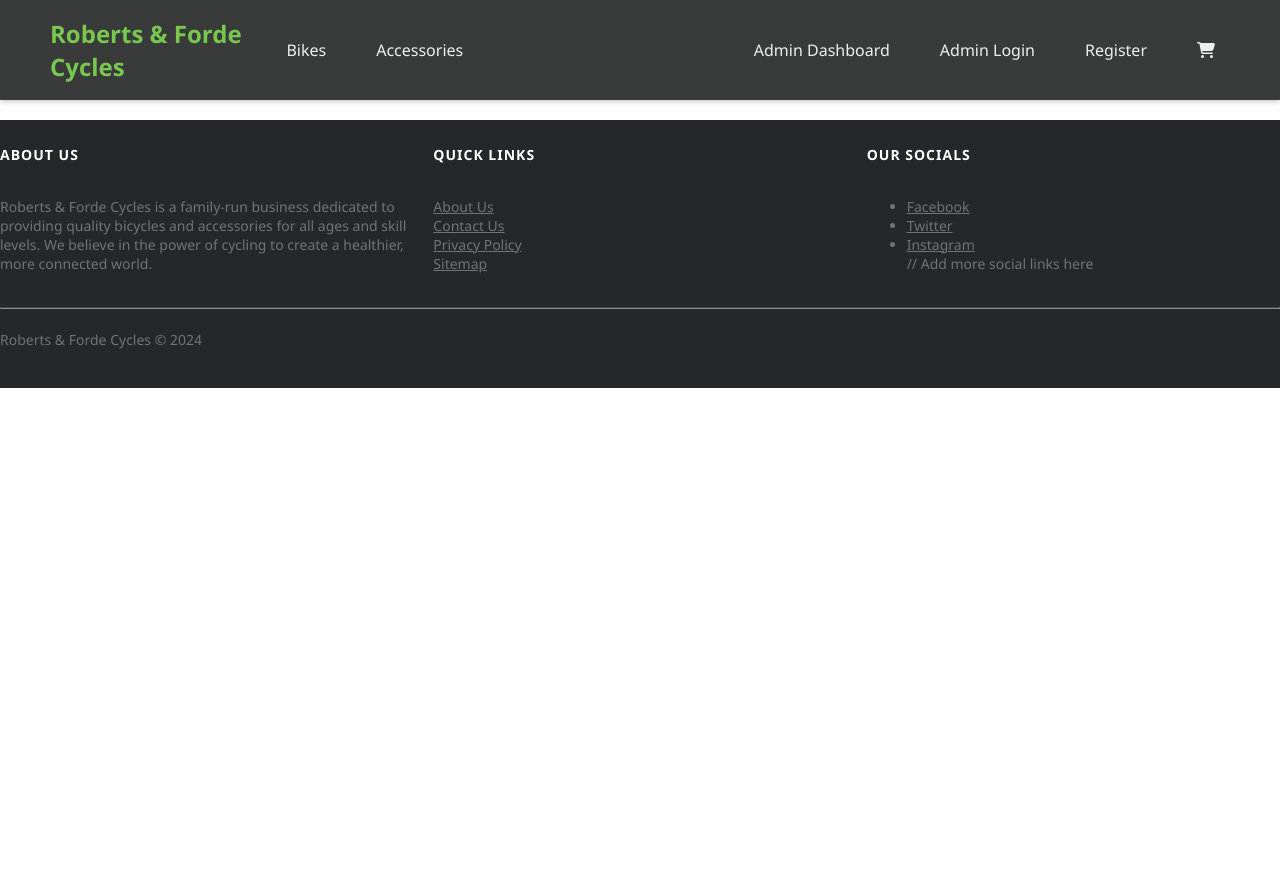
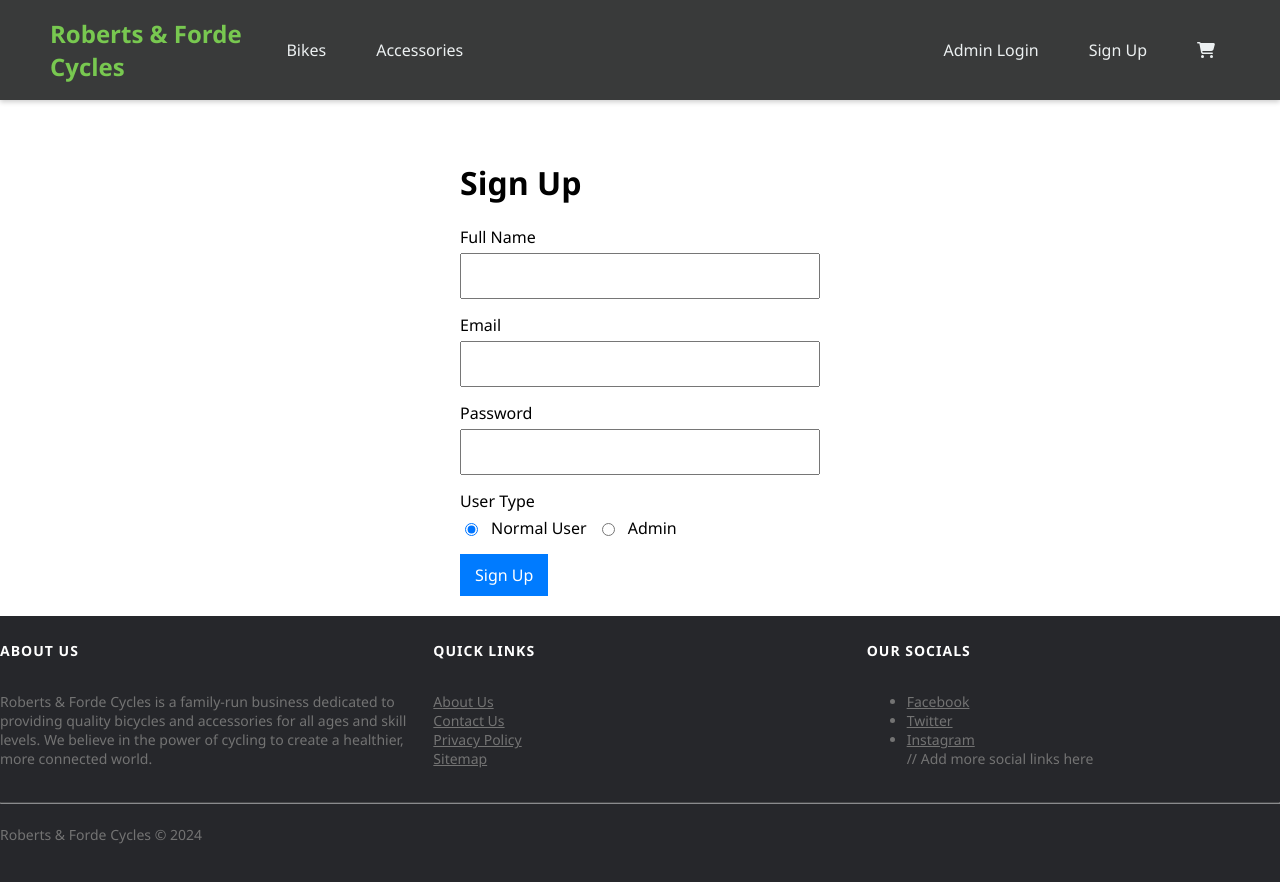
Before and after one commit to FordeTimmy/ppit, a React (Create React App) app: page /signUp in a window 1280 px wide. Before the commit the page ends 800 px from the top, so only its background shows below. Built offline with nearby package versions, Linux system fonts and the light colour scheme.

Commit message:
Added admin login its saying its successful login but not directing me to admin dashboard

```diff
--- a/package.json
+++ b/package.json
@@ -12,6 +12,7 @@
     "cors": "^2.8.5",
     "dotenv": "^16.4.5",
     "firebase": "^10.8.1",
+    "firebase-admin": "^12.1.0",
     "react": "^18.2.0",
     "react-dom": "^18.2.0",
     "react-router-dom": "^6.22.3",
--- a/src/App.js
+++ b/src/App.js
@@ -24,12 +24,15 @@ import BikeLightsDetails from './components/BikeLightsDetails';
 import BikeReflectorsList from './components/BikeReflectorsList';
 import CheckoutPage from './components/CheckoutPage';
 import Bikes from './components/Bikes';
+import SignUp from './components/SignUp';
 const App = () => {
-  const [isAdmin, setIsAdmin] = useState(true);
+  const [isAdmin, setIsAdmin] = useState(false); // Initialize isAdmin to false
+
 
   const handleAdminLogin = (adminStatus) => {
-    setIsAdmin(true);
+    setIsAdmin(adminStatus); // Update isAdmin based on adminStatus
   };
+
 
   return (
     <CartProvider>
@@ -57,6 +60,7 @@ const App = () => {
           <Route path="/cart" element={<CartPage />} />
           <Route path="/checkout" element={<CheckoutPage />} />
           <Route path="/bikes" element={<Bikes />} />
+          <Route path="/signUp" element={<SignUp />} />
           {/* Define other routes as needed */}
         </Routes>
         <Footer />
--- a/src/components/AdminDashboard.js
+++ b/src/components/AdminDashboard.js
@@ -1,5 +1,5 @@
-import React, { useState } from 'react';
-import { useNavigate } from 'react-router-dom'; // Make sure to import useNavigate
+import React, { useState, useEffect } from 'react';
+import { useNavigate } from 'react-router-dom';
 import { db } from '../firebase';
 import { collection, addDoc, Timestamp } from "firebase/firestore"; // Import Timestamp for your time field
 import './AdminDashboard.css';
@@ -14,7 +14,7 @@ const categoryList = [
     { name: 'Reflectors' }
 ];
 
-const AddProductPage = () => {
+const AddProductPage = ({ isAdmin }) => {
     const navigate = useNavigate(); // Use navigate for redirecting after adding product
 
     const [product, setProduct] = useState({
@@ -27,6 +27,12 @@ const AddProductPage = () => {
         time: Timestamp.now(), // Use Timestamp from Firestore
         date: new Date().toLocaleString("en-US", { month: "short", day: "2-digit", year: "numeric" })
     });
+
+    useEffect(() => {
+        if (!isAdmin) {
+            navigate('/'); // Redirect to regular user page if not an admin
+        }
+    }, [isAdmin, navigate]);
 
     const addProductFunction = async () => {
         if (!product.title || !product.price || !product.productImageUrl || !product.category || !product.description) {
--- a/src/components/CheckoutPage.js
+++ b/src/components/CheckoutPage.js
@@ -1,6 +1,8 @@
 import React, { useState, useEffect } from 'react';
 import './CheckoutPage.css';
 import { useLocation } from 'react-router-dom';
+import { loadStripe } from '@stripe/stripe-js';
+import { Elements } from '@stripe/react-stripe-js';
 import CartItem from './CartItem'; // Import the CartItem component
 
 const CheckoutPage = () => {
@@ -13,6 +15,7 @@ const CheckoutPage = () => {
   const [expiryDate, setExpiryDate] = useState('');
   const [cvv, setCvv] = useState('');
   const [cartItems, setCartItems] = useState([]);
+  const [stripePromise, setStripePromise] = useState(null); // Initialize stripePromise state
 
   const location = useLocation();
 
@@ -20,19 +23,55 @@ const CheckoutPage = () => {
     if (location && location.state && location.state.cartItems) {
       setCartItems(location.state.cartItems);
     }
+
+    // Load Stripe when the component mounts
+    const fetchStripe = async () => {
+      const stripe = await loadStripe('pk_test_51P8hZ8ArTxCCY3JMUnK5UAFHCyRPuzBUkqB3PLpU5ddxsLcX1raWVFdsbCVDSkgSp4rDZ3Q168iJkF3HPLxYYhBs001Vsx7gOH');
+      setStripePromise(() => stripe);
+    };
+
+    fetchStripe();
+
   }, [location]);
 
-  const handleSubmit = (e) => {
+  const handleSubmit = async (e) => {
     e.preventDefault();
-    console.log('Order processed:', { fullName, email, address, city, postalCode, cardNumber, expiryDate, cvv, cartItems });
-    setFullName('');
-    setEmail('');
-    setAddress('');
-    setCity('');
-    setPostalCode('');
-    setCardNumber('');
-    setExpiryDate('');
-    setCvv('');
+
+    // Create an object with order details
+    const orderDetails = {
+      fullName,
+      email,
+      address,
+      city,
+      postalCode,
+      cartItems
+    };
+
+    try {
+      // Make a POST request to the backend to place the order and send email notification
+      const response = await fetch('http://localhost:3000/place-order', {
+        method: 'POST',
+        headers: {
+          'Content-Type': 'application/json'
+        },
+        body: JSON.stringify(orderDetails)
+      });
+
+      // Check if the request was successful
+      if (response.ok) {
+        // Order placed successfully
+        console.log('Order placed successfully');
+        // Redirect or show a success message to the user
+      } else {
+        // Handle error response
+        console.error('Error placing order:', response.statusText);
+        // Display an error message to the user
+      }
+    } catch (error) {
+      // Handle network errors
+      console.error('Error placing order:', error.message);
+      // Display an error message to the user
+    }
   };
 
   const totalPrice = cartItems.reduce((total, item) => total + item.price * item.quantity, 0);
@@ -41,16 +80,16 @@ const CheckoutPage = () => {
     <div className="checkout-container">
       <h2 className="checkout-heading">Checkout</h2>
       <div className="checkout-body">
-      <form onSubmit={handleSubmit} className="checkout-form">
+        <form onSubmit={handleSubmit} className="checkout-form">
           <h3>Your Information</h3>
-          <input type="text" placeholder="Full Name" value={fullName} onChange={(e) => setFullName(e.target.value)} />
-          <input type="email" placeholder="Email" value={email} onChange={(e) => setEmail(e.target.value)} />
-          <input type="text" placeholder="Address" value={address} onChange={(e) => setAddress(e.target.value)} />
-          <input type="text" placeholder="City" value={city} onChange={(e) => setCity(e.target.value)} />
-          <input type="text" placeholder="Postal Code" value={postalCode} onChange={(e) => setPostalCode(e.target.value)} />
-          <input type="text" placeholder="Card Number" value={cardNumber} onChange={(e) => setCardNumber(e.target.value)} />
-          <input type="text" placeholder="Expiry Date" value={expiryDate} onChange={(e) => setExpiryDate(e.target.value)} />
-          <input type="text" placeholder="CVV" value={cvv} onChange={(e) => setCvv(e.target.value)} />
+          <input type="text" placeholder="Full Name" value={fullName} onChange={(e) => setFullName(e.target.value)} required />
+          <input type="email" placeholder="Email" value={email} onChange={(e) => setEmail(e.target.value)} required />
+          <input type="text" placeholder="Address" value={address} onChange={(e) => setAddress(e.target.value)} required />
+          <input type="text" placeholder="City" value={city} onChange={(e) => setCity(e.target.value)} required />
+          <input type="text" placeholder="Postal Code" value={postalCode} onChange={(e) => setPostalCode(e.target.value)} required />
+          <input type="text" placeholder="Card Number" value={cardNumber} onChange={(e) => setCardNumber(e.target.value)} required />
+          <input type="text" placeholder="Expiry Date" value={expiryDate} onChange={(e) => setExpiryDate(e.target.value)} required />
+          <input type="text" placeholder="CVV" value={cvv} onChange={(e) => setCvv(e.target.value)} required />
           <button type="submit" className="checkout-button">Place Order</button>
         </form>
 
--- a/src/components/Navbar.js
+++ b/src/components/Navbar.js
@@ -29,7 +29,7 @@ const Navbar = ({ isAdmin, cartItemCount }) => {
             <Link to="/admin" className="nav-link">Admin Login</Link>
           </li>
           <li className="nav-item">
-            <Link to="/register" className="nav-link">Register</Link>
+            <Link to="/SignUp" className="nav-link">Sign Up</Link>
           </li>
           {/* Cart Button */}
           <li className="nav-item">
--- /dev/null
+++ b/src/components/SignUp.css
@@ -0,0 +1,48 @@
+/* SignUp.css */
+.signup-container {
+    width: 100%;
+    max-width: 400px;
+    margin: 0 auto;
+    padding: 20px;
+    box-sizing: border-box;
+  }
+
+  .form-group {
+    margin-bottom: 15px;
+  }
+
+  .form-group label {
+    display: block;
+    margin-bottom: 5px;
+  }
+
+  .form-group input[type="text"],
+  .form-group input[type="email"],
+  .form-group input[type="password"] {
+    width: 100%;
+    padding: 10px;
+    box-sizing: border-box;
+  }
+
+  .radio-group {
+    display: flex;
+    justify-content: start;
+    gap: 10px;
+    align-items: center;
+  }
+
+  .radio-group label {
+    margin: 0;
+  }
+
+  .signup-button {
+    background-color: #007bff;
+    color: white;
+    padding: 10px 15px;
+    border: none;
+    cursor: pointer;
+  }
+
+  .signup-button:hover {
+    background-color: #0056b3;
+  }
--- /dev/null
+++ b/src/components/SignUp.js
@@ -0,0 +1,63 @@
+import React, { useState } from 'react';
+import './SignUp.css'; // Make sure to create a CSS file for styling
+
+const SignUp = () => {
+  const [userType, setUserType] = useState('user'); // 'user' or 'admin'
+
+  const handleSubmit = (event) => {
+    event.preventDefault();
+    // Here you would typically send the form data to your server
+    console.log('Form submitted', userType);
+  };
+
+  return (
+    <div className="signup-container">
+      <h1>Sign Up</h1>
+      <form onSubmit={handleSubmit}>
+        <div className="form-group">
+          <label htmlFor="fullName">Full Name</label>
+          <input type="text" id="fullName" required />
+        </div>
+
+        <div className="form-group">
+          <label htmlFor="email">Email</label>
+          <input type="email" id="email" required />
+        </div>
+
+        <div className="form-group">
+          <label htmlFor="password">Password</label>
+          <input type="password" id="password" required />
+        </div>
+
+        <div className="form-group">
+          <label>User Type</label>
+          <div className="radio-group">
+            <input
+              type="radio"
+              id="user"
+              name="userType"
+              value="user"
+              checked={userType === 'user'}
+              onChange={() => setUserType('user')}
+            />
+            <label htmlFor="user">Normal User</label>
+
+            <input
+              type="radio"
+              id="admin"
+              name="userType"
+              value="admin"
+              checked={userType === 'admin'}
+              onChange={() => setUserType('admin')}
+            />
+            <label htmlFor="admin">Admin</label>
+          </div>
+        </div>
+
+        <button type="submit" className="signup-button">Sign Up</button>
+      </form>
+    </div>
+  );
+};
+
+export default SignUp;
```
Also changed, not shown: src/components/AdminLogin.js (+12 -6 lines), 2 other files (tests, documents, lock files or other folders).
